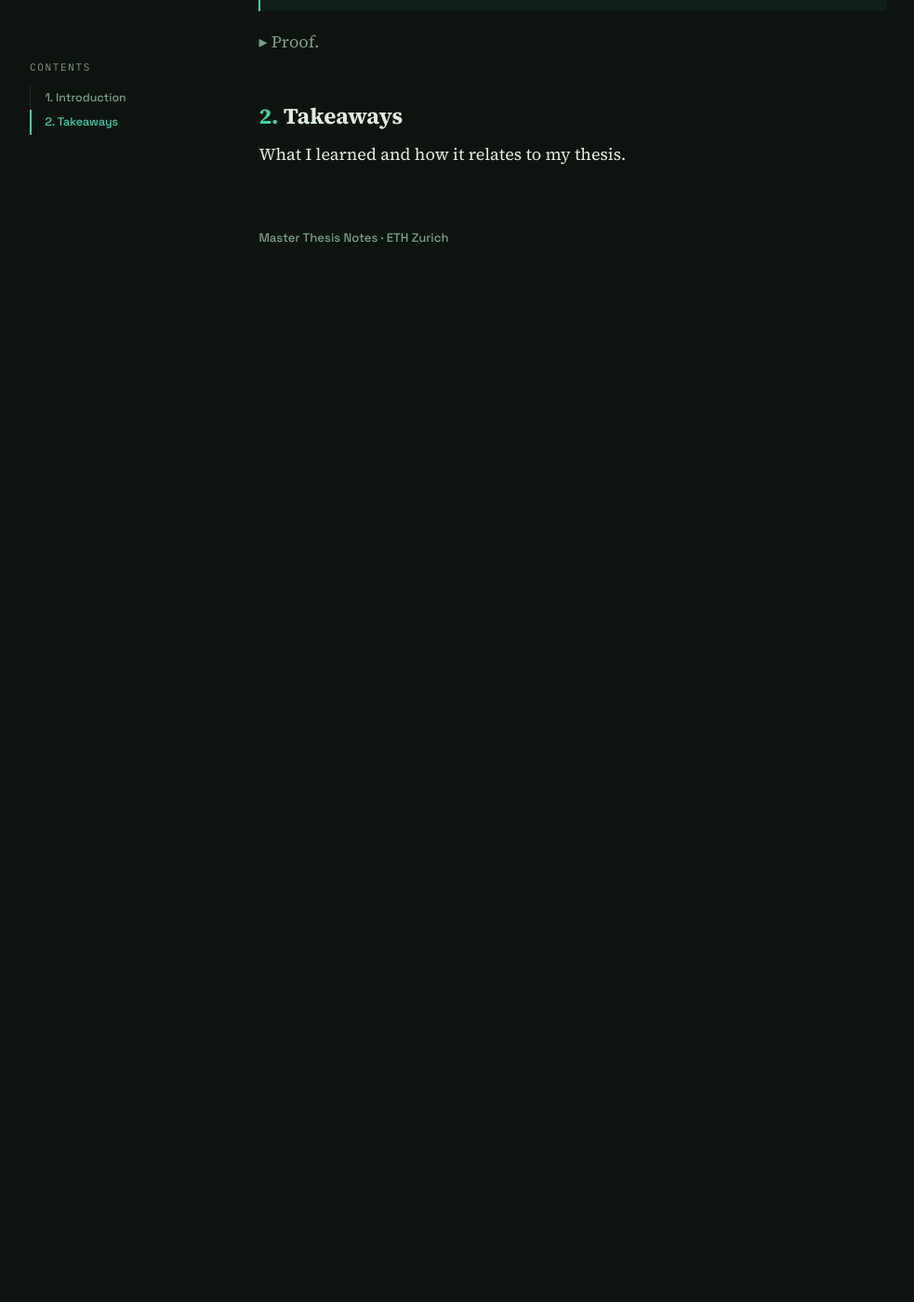
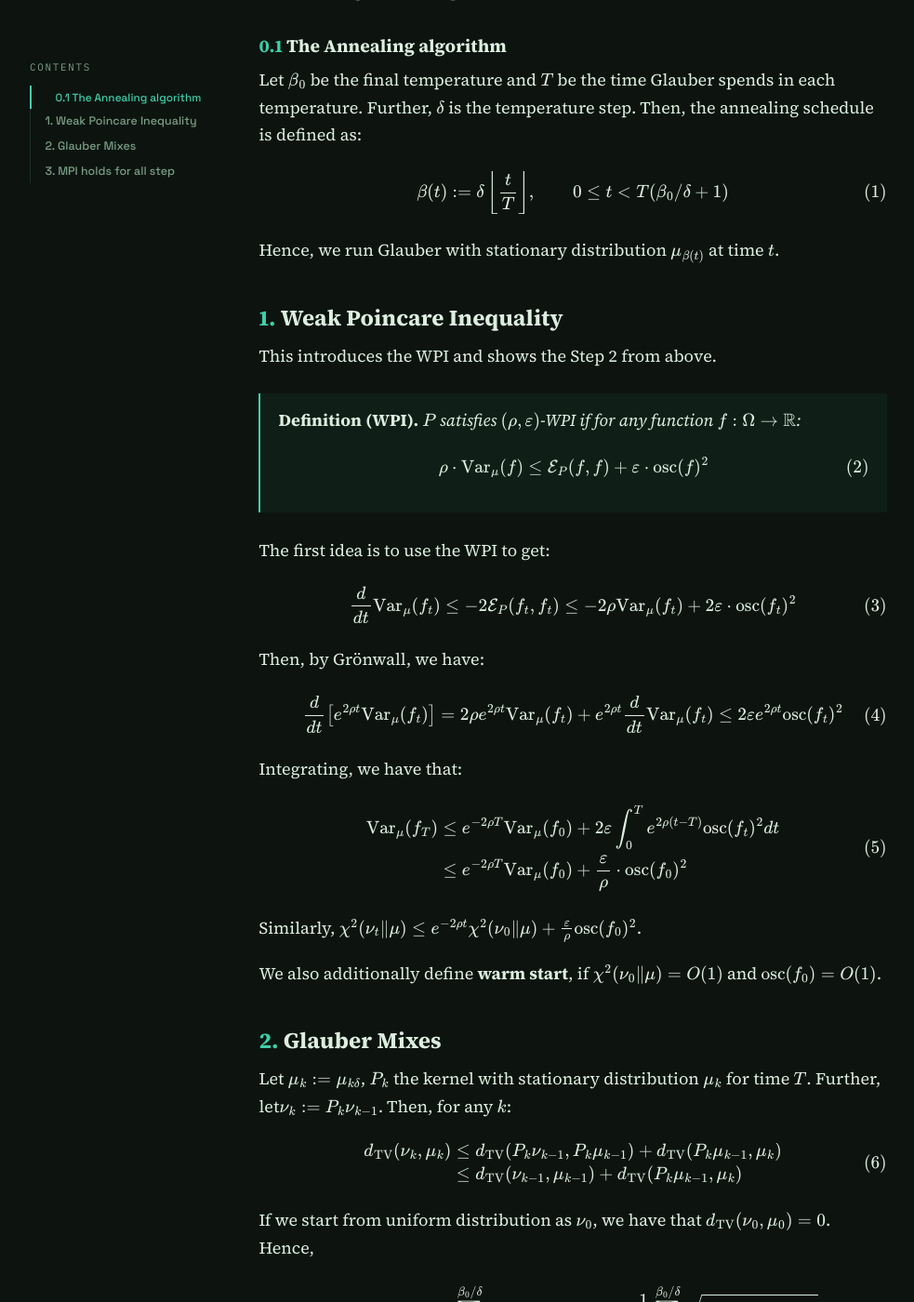
Before and after one commit to shmoshua/shmoshua.github.io, a Jekyll site: the page built from _posts/2026-10-14-wpi-huang.html, in a window 1280 px wide and 1400 px high, scrolled down 686 px. Shown: the whole window at 93% size, without its empty margins (24-1007 px from the left). Built offline with Jekyll 4.4.1, drawn with Linux system fonts in a browser that asks for light colours; before the commit the page ends 1098 px from its top, so only the background shows below that; some of the changed text lies outside the part shown.

```diff
--- a/_layouts/post.html
+++ b/_layouts/post.html
@@ -29,8 +29,9 @@
         eps: ['\\varepsilon'],
         tv: ['d_{\\operatorname{TV}}'],
         Var: ['\\text{Var}'],
-        poly: ['\\operatorname{poly}']
-
+        poly: ['\\operatorname{poly}'],
+        bs: ['\\boldsymbol{ #1}', 1],
+        supp: ['\\operatorname{supp}'],
       }
     },
     };
--- a/_models/sbm.html
+++ b/_models/sbm.html
@@ -1,7 +1,6 @@
 ---
 layout: post
 title: "Stochastic Block Model (SBM)"
-summary: "Community detection in a random graph with a planted partition."
 ---
 <!--
   A model page: the setup once, then the results you keep needing.
--- a/_posts/2026-10-14-wpi-huang.html
+++ b/_posts/2026-10-14-wpi-huang.html
@@ -1,44 +1,116 @@
 ---
 layout: post
-title: "Paper Title"
-list: glauber          # which homepage list: glauber or ai-safety (see _data/lists.yml)
-authors: Original Authors
-topic: Topic Tag
-paper: https://arxiv.org/abs/0000.00000
+title: "Weak Poincare Inequalities, Simulated Annealing, and
+Sampling from Spherical Spin Glasses"
+list: glauber
+authors: Brice Huang, Sidhanth Mohanty, Amit Rajaraman, David X. Wu
+topic: Glauber Dynamics, SK Model
+paper: https://arxiv.org/pdf/2411.09075
 ---
-<!--
-  HOW TO ADD A NEW POST
-  1. Copy this file into _posts/ and name it YYYY-MM-DD-short-name.html
-     e.g. _posts/2026-10-13-fitzpatrick-functions.html
-     (the date in the file name is the date shown on the homepage)
-  2. Fill in the lines between the --- marks above. "paper" is optional.
-     "list" decides which homepage list the post appears in.
-     Keep the title in quotes: titles with a colon break without them.
-  3. Write your notes below. The page header, contents sidebar and the
-     homepage list are all generated for you.
-
-  Tip: use <h2 class="numbered"> / <h3 class="numbered"> for numbered sections.
-  Link to a model page with <a href="/models/sbm/">SBM</a>, or straight to one
-  of its results with <a href="/models/sbm/#kesten-stigum">Kesten–Stigum</a>.
--->
 
 <div class="tldr">
   <p>What the paper shows and why it matters, in a sentence or two. Math like $\nu \ll \pi$ works.</p>
 </div>
 
-<h2 class="numbered">Introduction</h2>
-<p>Your notes go here. Inline math like $f(x) = x \log x$ works, and so do display equations:</p>
-$$ F_A(x, x^*) = \sup_{(a, a^*) \in \operatorname{gra} A} \langle x, a^* \rangle + \langle a, x^* \rangle - \langle a, a^* \rangle $$
+The steps can be broken down into the following steps.
+<ol>
+    <li>
+        Glauber satisfies WPI for every temperature step.
+    </li>
+    <li>
+        Given WPI, Glauber mixes fast enough to the "warm start" state of the next schedule step.
+    </li>
+    <li>
+        Each temperature step is indeed a warm start.
+    </li>
+</ol>
 
-<div class="box theorem">
-  <div class="box-title">Theorem 1</div>
-  <p class="statement">State the main result here.</p>
+<h3 class="numbered"> The Annealing algorithm</h3>
+Let $\beta_0$ be the final temperature and $T$ be the time Glauber spends in each temperature. Further, $\delta$ is the temperature step.
+Then, the annealing schedule is defined as:
+$$
+    \beta(t):=\delta \left\lfloor \frac{t}{T}\right\rfloor,\qquad 0\le t < T(\beta_0 / \delta+1)
+$$
+Hence, we run Glauber with stationary distribution $\mu_{\beta(t)}$ at time $t$.
+
+<h2 class="numbered"> Weak Poincare Inequality</h2>
+
+This introduces the WPI and shows the Step 2 from above.
+<p>
+<div class="box theorem" id="WPI">
+  <div class="box-title">Definition (WPI)</div>
+  <p class="statement">
+    $P$ satisfies $(\rho,\eps)$-WPI if for any function $f:\Omega \to \R$:
+    $$
+        \rho\cdot \Var_\mu(f)\le \dirchform{P}{f}{ f} + \eps \cdot \text{osc}(f)^2
+    $$
+  </p>
 </div>
-<details class="proof">
-  <summary></summary>
-  <p>Proof sketch.</p>
-  <p class="proof-end">∎</p>
-</details>
+</p>
 
-<h2 class="numbered">Takeaways</h2>
-<p>What I learned and how it relates to my thesis.</p>
+
+<p>
+The first idea is to use the WPI to get:
+$$
+    \frac{d}{dt}\text{Var}_{\mu}(f_t)\le -2 \dirchform{P}{f_t}{f_t}\le -2\rho\Var_\mu(f_t)+2\eps \cdot \text{osc}(f_t)^2
+$$
+Then, by Grönwall, we have:
+$$
+    \frac{d}{dt}\left[e^{2\rho t}\Var_\mu (f_t)\right]=2\rho e^{2\rho t}\Var_\mu(f_t)+e^{2\rho t}\frac{d}{dt}\Var_\mu(f_t)\le 2\eps e^{2\rho t}\text{osc}(f_t)^2
+$$
+Integrating, we have that:
+$$
+\begin{aligned}
+    \Var_\mu(f_T)
+    &\le e^{-2\rho T} \Var_\mu(f_0)+2\eps \int_0^T  e^{2\rho (t-T)}\text{osc}(f_t)^2dt\\
+    &\le e^{-2\rho T} \Var_\mu(f_0)+\frac{\eps}{\rho}\cdot \text{osc}(f_0)^2
+\end{aligned}
+$$
+Similarly, $\chi^2(\nu_t\|\mu)\le e^{-2\rho t}\chi^2(\nu_0\|\mu)+\frac{\eps}{\rho}\text{osc}(f_0)^2$.
+</p>
+
+<p>
+    We also additionally define <b>warm start</b>, if $\chi^2(\nu_0\|\mu)=O(1)$ and $\text{osc}(f_0)=O(1)$.
+</p>
+
+<h2 class="numbered"> Glauber Mixes</h2>
+
+Let $\mu_k:=\mu_{k\delta}$, $P_k$ the kernel with stationary distribution $\mu_k$ for time $T$. Further, let$\nu_k:=P_k\nu_{k-1}$. Then, for any $k$:
+$$
+\begin{aligned}
+    \tv(\nu_k,\mu_k)
+    &\le \tv(P_k\nu_{k-1}, P_k\mu_{k-1})+ \tv(P_k\mu_{k-1}, \mu_{k}) \\
+    &\le \tv(\nu_{k-1}, \mu_{k-1}) + \tv(P_k\mu_{k-1}, \mu_{k})
+\end{aligned}
+$$
+If we start from uniform distribution as $\nu_0$, we have that $\tv(\nu_{0}, \mu_{0})=0$. Hence,
+$$
+    \tv(\nu_{\text{out}},\mu_{\beta_0}) \le \sum_{k = 1}^{\beta_0 / \delta} \tv(P_k \mu_{k-1},\mu_k)\le \frac{1}{2} \sum_{k = 1}^{\beta_0 / \delta} \sqrt{\chi^2( P_k\mu_{k-1}\|\mu_k)}
+$$
+
+Now we just have to control the $\chi^2$-distance. From Part 1, we have that:
+$$
+    \chi^2( P_k \mu_{k-1}\|\mu_{k})\le  e^{-2\rho T}\chi^2(\mu_{k-1}\|\mu_k)+\frac{\eps}{\rho}\text{osc}\left(\frac{d\mu_{k-1}}{d\mu_k}\right)^2
+$$
+Let $f_k:= d\mu_{k-1} / d\mu_k=\frac{\exp(-\delta H)}{\E_{\mu_k}\exp(-\delta H)}$. Let $\Delta:= \delta \|H\|_\infty$. Then, $e^{-2\Delta}\le f_k\le e^{2\Delta}$. We then have that:
+$$
+    e^{2\Delta}-e^{-2\Delta}\le e^{2\Delta} + (e^{2\Delta}-2)=2(e^{2\Delta}-1)
+$$
+Therefore, $\text{osc}(f_k)^2 \le 4(e^{2\Delta}-1)^2$ and:
+$$
+    \chi^2(\mu_{k-1}\|\mu_{k})=\E_{\mu_k}[(f_k-1)^2]\le (e^{2\Delta}-1)^2
+$$
+Plugging everything back into (8), we have:
+$$
+    \chi^2(P_k\mu_{k-1}\|\mu_k)\le \left(e^{-2\rho T}+\frac{4\eps}{\rho}\right)(e^{2\Delta}-1)^2
+$$
+Now, we can plug everything back into (7) and get:
+$$
+\begin{aligned}
+\tv(\nu_{\text{out}},\mu_{\beta_0})&\le \frac{1}{2}\frac{\beta_0}{\delta}(e^{2\Delta}-1)\left(e^{-\rho T}+2\sqrt{\frac{\eps}{\rho}}\right)\\
+&\le \beta_0\|H\|_\infty e^{2\Delta}\left(e^{-\rho T}+2\sqrt{\frac{\eps}{\rho}}\right)
+\end{aligned}
+$$
+where in the first inequality we use $\sqrt{a+b}\le \sqrt{a}+\sqrt{b}$ and in the second, $e^x-1\le xe^x$.
+
+<h2 class="numbered">MPI holds for all step</h2>
```
Also changed, not shown: _models/WPI-and-MLSI.html (added, +235 -0 lines), _models/inequalities.html (added, +21 -0 lines), _models/sk.html (+28 -3 lines), _models/spiked-wigner.html (added, +146 -0 lines).
